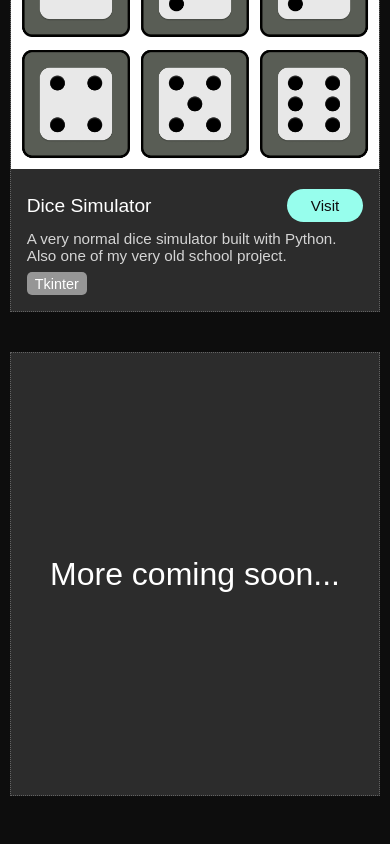
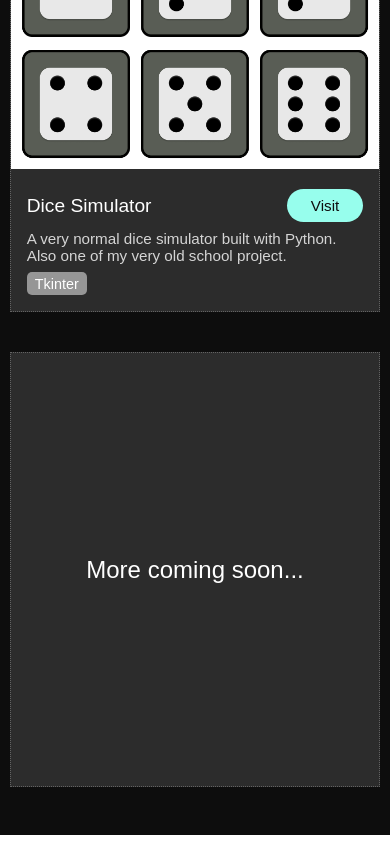
Before and after one commit to MaybeTarun/portfolio, a React (Create React App) app: page /projects in a window 390 px wide. Shown: the part 6849-7693 px from the top of the page. Built offline with nearby package versions, Linux system fonts and the light colour scheme; a web font is replaced by a local one.

Commit message:
css change

```diff
--- a/src/projects/data.js
+++ b/src/projects/data.js
@@ -11,7 +11,7 @@ import sentiment from "../assets/sentiment.png";
 import spree from "../assets/spree.png";
 import dad from "../assets/dad.png";
 import calculator from "../assets/calculator.png";
-import bank from "../assets/soon.png";
+import bank from "../assets/bank.png";
 import dice from "../assets/dice.png";
 
 const data = [
@@ -25,7 +25,7 @@ const data = [
     {
       name: `Aaargh!`,
       desc: `Game inspired by Flappy Bird. The player is controlled by making weird noises like "aaaah" or "aargh".`,
-      link: `https://aaargh.vercel.app/`,
+      link: `https://www.maybetarun.in/projects/aaargh`,
       skills: [`React`],
       image: aaargh
     },
--- a/src/projects/projects.css
+++ b/src/projects/projects.css
@@ -152,7 +152,7 @@
 .more {
     font-size: 2rem;
     text-align: center;
-    padding: 55% 0px;
+    padding: 60% 0px;
 }
 
 .more::selection {
@@ -187,4 +187,8 @@
         font-size: 0.9rem;
         width: 200px;
     }
+    .more {
+        font-size: 1.5rem;
+        padding: 55% 0px;
+    }
 }
```
